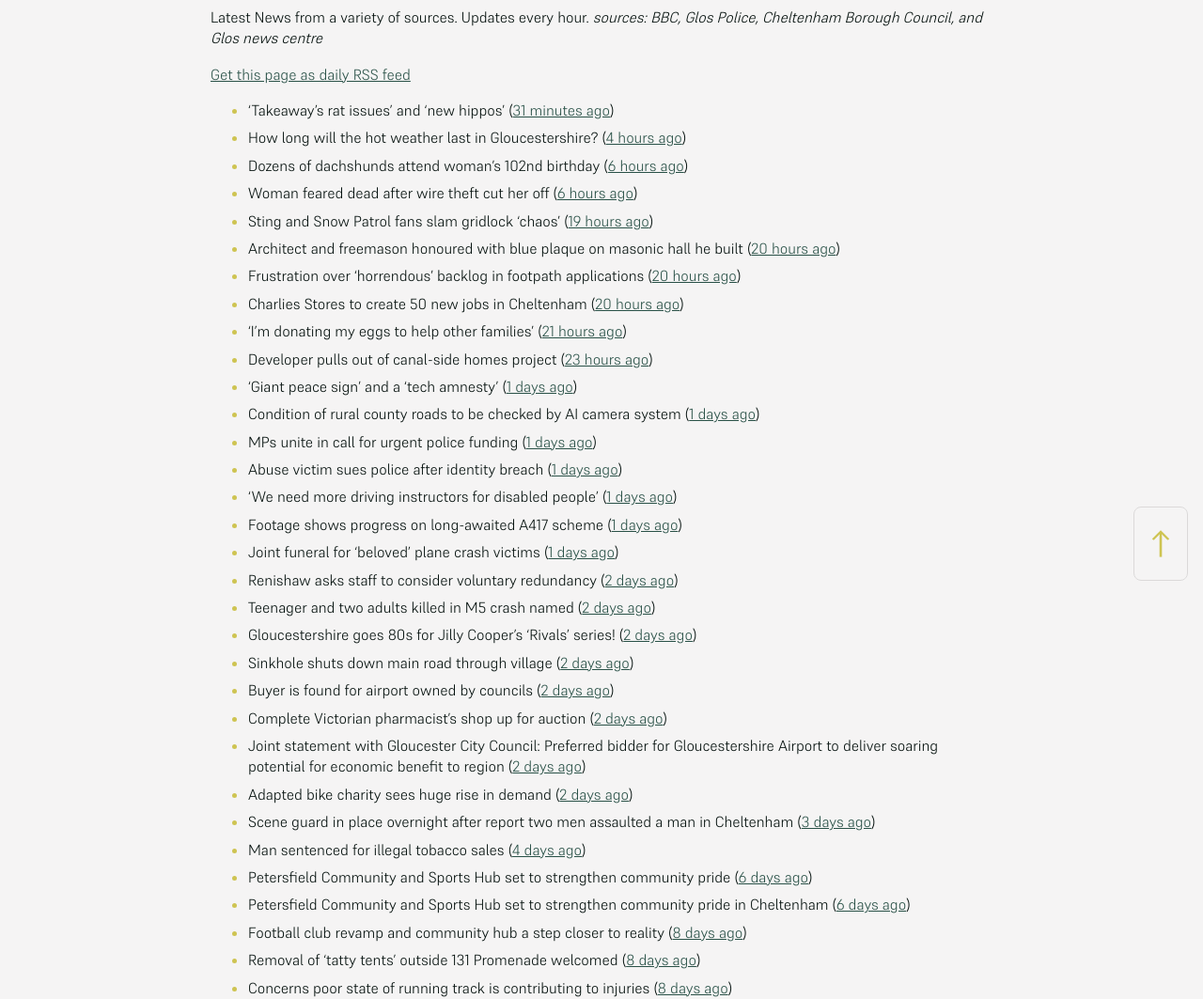
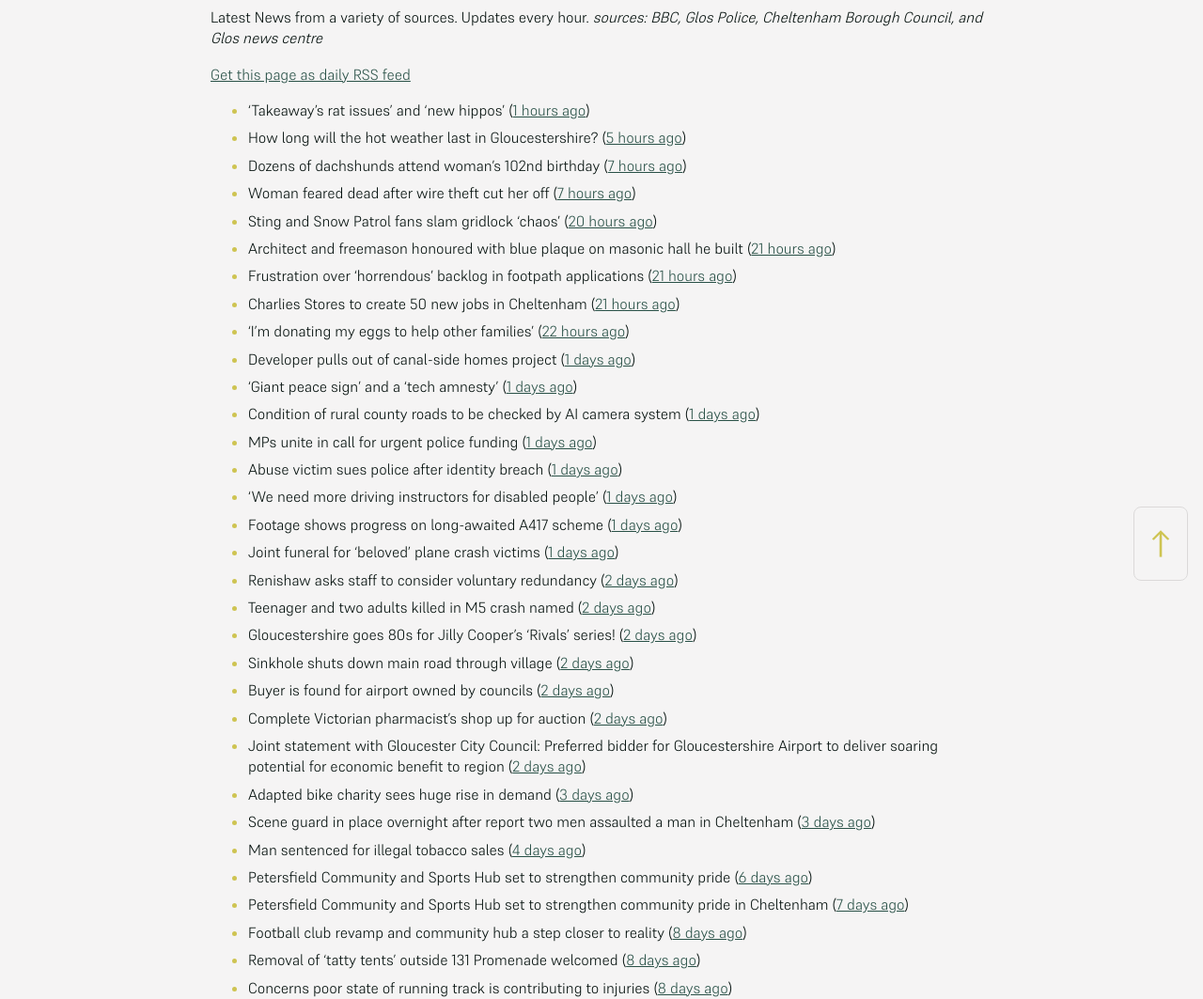
Before and after one commit to mat-0/cheltenham-open-data, a Jekyll site: the page built from _pages/news.md, in a window 1280 px wide. Shown: the part 266-1329 px from the top of the page at 94% size. Built offline with Jekyll 4.4.1, drawn with Linux system fonts in a browser that asks for light colours.

Commit message:
Updated 2025-06-20 13:08:48

```diff
--- a/_pages/news.md
+++ b/_pages/news.md
@@ -12,16 +12,16 @@ _sources: BBC, Glos Police, Cheltenham Borough Council, and Glos news centre_
 [Get this page as daily RSS feed](/daily.rss)
 
 <!-- news_marker starts -->
-- 'Takeaway's rat issues' and 'new hippos' ([31 minutes ago](https://www.bbc.com/news/articles/c5ygx2p4lw5o))
-- How long will the hot weather last in Gloucestershire? ([4 hours ago](https://www.bbc.co.uk/sounds/play/p0lkf1rq))
-- Dozens of dachshunds attend woman's 102nd birthday ([6 hours ago](https://www.bbc.com/news/videos/c307l54nlrmo))
-- Woman feared dead after wire theft cut her off ([6 hours ago](https://www.bbc.com/news/articles/cp3k96521neo))
-- Sting and Snow Patrol fans slam gridlock 'chaos' ([19 hours ago](https://www.bbc.com/news/articles/cwygv0pqy74o))
-- Architect and freemason honoured with blue plaque on masonic hall he built ([20 hours ago](https://gloucesternewscentre.co.uk/architect-and-freemason-honoured-with-blue-plaque-on-masonic-hall-he-built/))
-- Frustration over ‘horrendous’ backlog in footpath applications ([20 hours ago](https://gloucesternewscentre.co.uk/frustration-over-horrendous-backlog-in-footpath-applications/))
-- Charlies Stores to create 50 new jobs in Cheltenham ([20 hours ago](https://gloucesternewscentre.co.uk/charlies-stores-to-create-50-new-jobs-in-cheltenham/))
-- 'I'm donating my eggs to help other families' ([21 hours ago](https://www.bbc.com/news/articles/c5y614jm758o))
-- Developer pulls out of canal-side homes project ([23 hours ago](https://www.bbc.com/news/articles/cwyxe24xr1jo))
+- 'Takeaway's rat issues' and 'new hippos' ([1 hours ago](https://www.bbc.com/news/articles/c5ygx2p4lw5o))
+- How long will the hot weather last in Gloucestershire? ([5 hours ago](https://www.bbc.co.uk/sounds/play/p0lkf1rq))
+- Dozens of dachshunds attend woman's 102nd birthday ([7 hours ago](https://www.bbc.com/news/videos/c307l54nlrmo))
+- Woman feared dead after wire theft cut her off ([7 hours ago](https://www.bbc.com/news/articles/cp3k96521neo))
+- Sting and Snow Patrol fans slam gridlock 'chaos' ([20 hours ago](https://www.bbc.com/news/articles/cwygv0pqy74o))
+- Architect and freemason honoured with blue plaque on masonic hall he built ([21 hours ago](https://gloucesternewscentre.co.uk/architect-and-freemason-honoured-with-blue-plaque-on-masonic-hall-he-built/))
+- Frustration over ‘horrendous’ backlog in footpath applications ([21 hours ago](https://gloucesternewscentre.co.uk/frustration-over-horrendous-backlog-in-footpath-applications/))
+- Charlies Stores to create 50 new jobs in Cheltenham ([21 hours ago](https://gloucesternewscentre.co.uk/charlies-stores-to-create-50-new-jobs-in-cheltenham/))
+- 'I'm donating my eggs to help other families' ([22 hours ago](https://www.bbc.com/news/articles/c5y614jm758o))
+- Developer pulls out of canal-side homes project ([1 days ago](https://www.bbc.com/news/articles/cwyxe24xr1jo))
 - 'Giant peace sign' and a 'tech amnesty' ([1 days ago](https://www.bbc.com/news/articles/cglzk58j8jxo))
 - Condition of rural county roads to be checked by AI camera system ([1 days ago](https://gloucesternewscentre.co.uk/condition-of-rural-county-roads-to-be-checked-by-ai-camera-system/))
 - MPs unite in call for urgent police funding ([1 days ago](https://www.bbc.com/news/articles/cev0jk0v88do))
@@ -36,11 +36,11 @@ _sources: BBC, Glos Police, Cheltenham Borough Council, and Glos news centre_
 - Buyer is found for airport owned by councils ([2 days ago](https://www.bbc.com/news/articles/c70xjdr4veyo))
 - Complete Victorian pharmacist's shop up for auction ([2 days ago](https://www.bbc.com/news/articles/cly36y5qwz3o))
 - Joint statement with Gloucester City Council: Preferred bidder for Gloucestershire Airport to deliver soaring potential for economic benefit to region ([2 days ago](https://www.cheltenham.gov.uk/news/article/3021/joint_statement_with_gloucester_city_council_preferred_bidder_for_gloucestershire_airport_to_deliver_soaring_potential_for_economic_benefit_to_region))
-- Adapted bike charity sees huge rise in demand ([2 days ago](https://www.bbc.co.uk/sounds/play/p0ljrsvr))
+- Adapted bike charity sees huge rise in demand ([3 days ago](https://www.bbc.co.uk/sounds/play/p0ljrsvr))
 - Scene guard in place overnight after report two men assaulted a man in Cheltenham ([3 days ago](https://gloucesternewscentre.co.uk/scene-guard-in-place-overnight-after-report-two-men-assaulted-a-man-in-cheltenham/))
 - Man sentenced for illegal tobacco sales ([4 days ago](https://gloucesternewscentre.co.uk/man-sentenced-for-illegal-tobacco-sales/))
 - Petersfield Community and Sports Hub set to strengthen community pride ([6 days ago](https://gloucesternewscentre.co.uk/petersfield-community-and-sports-hub-set-to-strengthen-community-pride/))
-- Petersfield Community and Sports Hub set to strengthen community pride in Cheltenham ([6 days ago](https://www.cheltenham.gov.uk/news/article/3020/petersfield_community_and_sports_hub_set_to_strengthen_community_pride_in_cheltenham))
+- Petersfield Community and Sports Hub set to strengthen community pride in Cheltenham ([7 days ago](https://www.cheltenham.gov.uk/news/article/3020/petersfield_community_and_sports_hub_set_to_strengthen_community_pride_in_cheltenham))
 - Football club revamp and community hub a step closer to reality ([8 days ago](https://gloucesternewscentre.co.uk/football-club-revamp-and-community-hub-a-step-closer-to-reality/))
 - Removal of ‘tatty tents’ outside 131 Promenade welcomed ([8 days ago](https://gloucesternewscentre.co.uk/removal-of-tatty-tents-outside-131-promenade-welcomed/))
 - Concerns poor state of running track is contributing to injuries ([8 days ago](https://gloucesternewscentre.co.uk/concerns-poor-state-of-running-track-is-contributing-to-injuries/))
```
Also changed, not shown: _data/flood.json (+4 -4 lines), _pages/fix-my-street.md (+6 -6 lines), index.md (+4 -4 lines).
